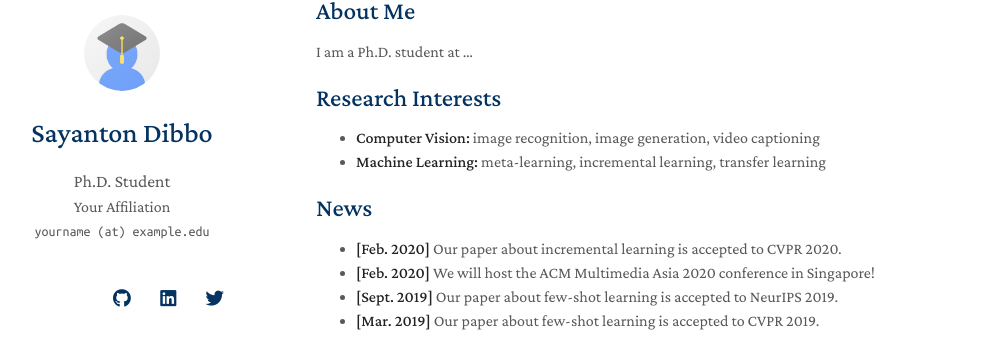
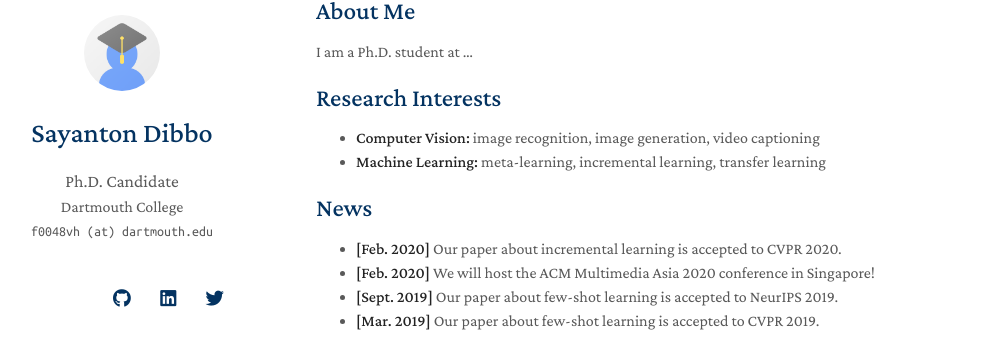
Before and after one commit to SayantonDibbo/SayantonDibbo.github.io, a Jekyll site: the page built from index.md, in a window 1280 px wide. Shown: the part 69-425 px from the top of the page, without its empty margins (154-1135 px from the left). Built offline with Jekyll 4.4.1, drawn with Linux system fonts in a browser that asks for light colours; nearby versions of some CDN libraries; a style sheet for code colours, icons or effects is not loaded; our own code applies the rules of GitHub Pages for plain Markdown files.

Commit message:
Update _config.yml

```diff
--- a/_config.yml
+++ b/_config.yml
@@ -1,8 +1,8 @@
 # Basic Information
 title: Sayanton Dibbo
-position: Ph.D. Student
-affiliation: Your Affiliation
-email: yourname (at) example.edu
+position: Ph.D. Candidate
+affiliation: Dartmouth College
+email: f0048vh (at) dartmouth.edu
 
 # Search Engine Optimization (SEO)
 # The following information is used to improve the website traffic from search engines, e.g., Google.
```
